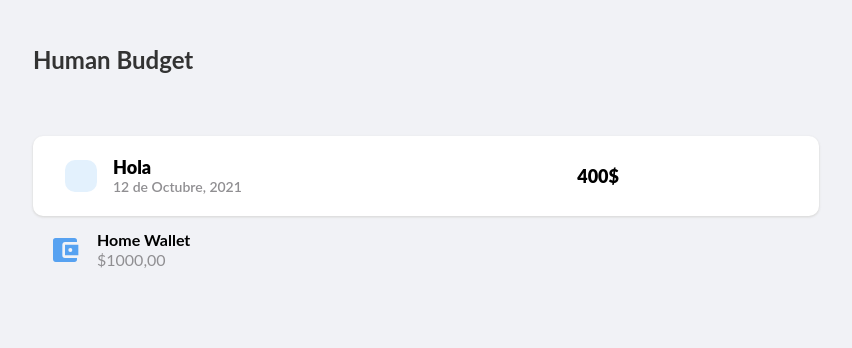
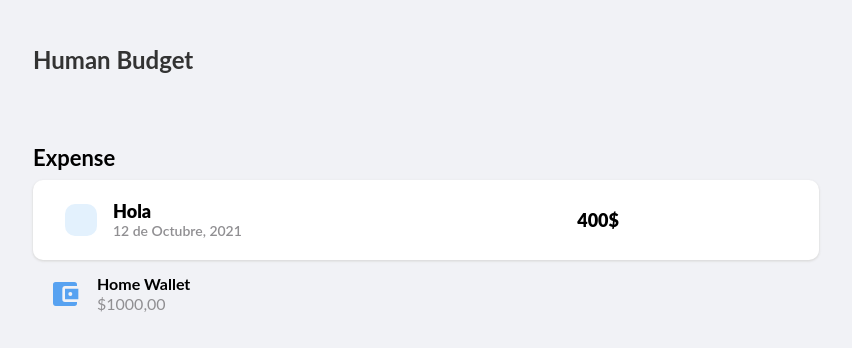
Before and after one commit to AlbaCasas/human-budget, a React (Create React App) app: page / in a window 1280 px wide. Shown: the top 348 px of the page, without its empty margins (39-891 px from the left). Built offline with nearby package versions, Linux system fonts and the light colour scheme; the HTML template or start-up script is replaced by a standard one.

Commit message:
Develop title component

```diff
--- /dev/null
+++ b/src/components/Title/Title.css
@@ -0,0 +1,5 @@
+.title {
+    font-size: 22px;
+    font-weight: 700;
+    line-height: 2;
+}
--- /dev/null
+++ b/src/components/Title/Title.jsx
@@ -0,0 +1,7 @@
+import "./Title.css";
+
+const Title = (props) => {
+    return <h2 className={`title ${props.className}`}>{props.children}</h2>
+}
+
+export default Title;
--- /dev/null
+++ b/src/components/Title/index.js
@@ -0,0 +1 @@
+export { default } from './Title';
--- a/src/pages/App.js
+++ b/src/pages/App.js
@@ -1,11 +1,13 @@
 import Layout from "../components/Layout";
 import ExpenseCard from "../components/ExpenseCard";
-import IconCard from "../components/IconCard/";
+import IconCard from "../components/IconCard";
+import Title from "../components/Title";
 
 function App() {
   return (
     <div className="App">
       <Layout>
+        <Title>Expense</Title>
         <ExpenseCard title="Hola" date="12 de Octubre, 2021" amount="400$" />
         <IconCard title="Home Wallet" subtitle="$1000,00" icon="wallet"/>
       </Layout>
```
Also changed, not shown: 1 other file (tests, documents, lock files or other folders).
